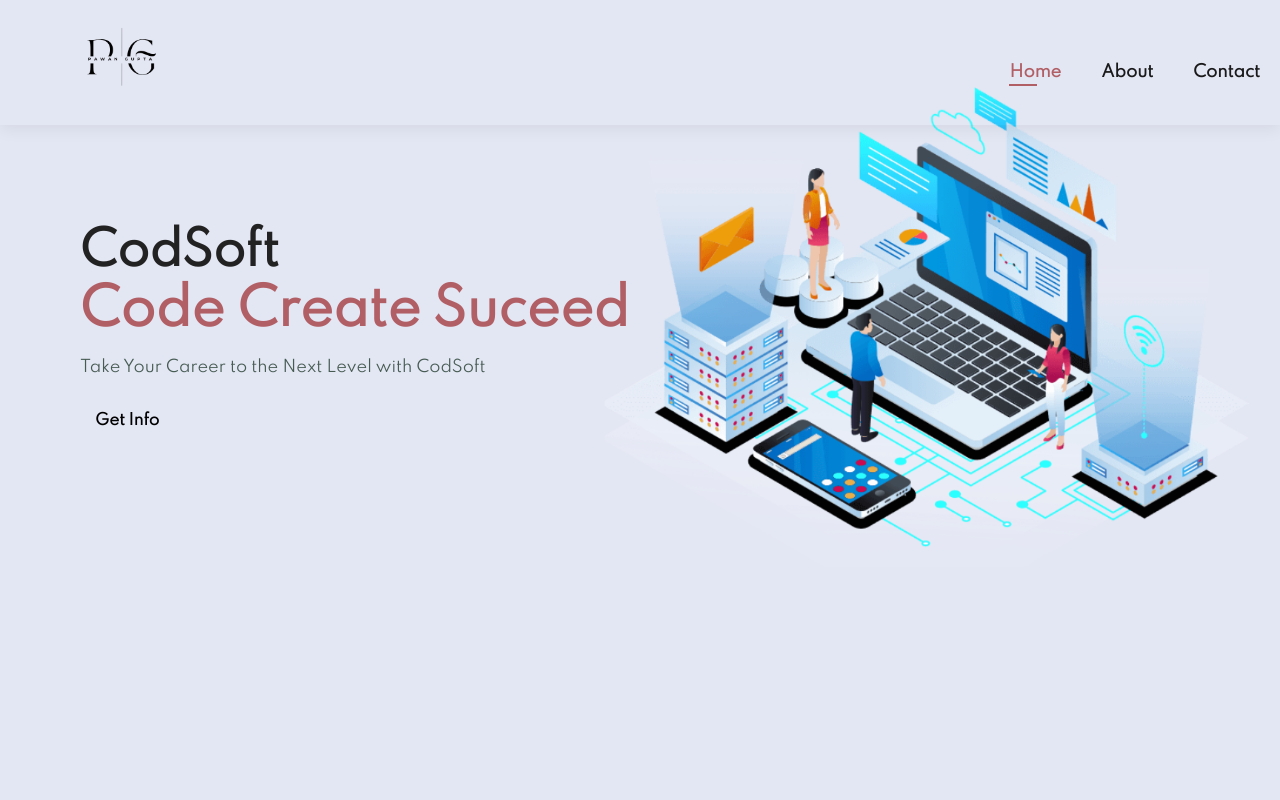
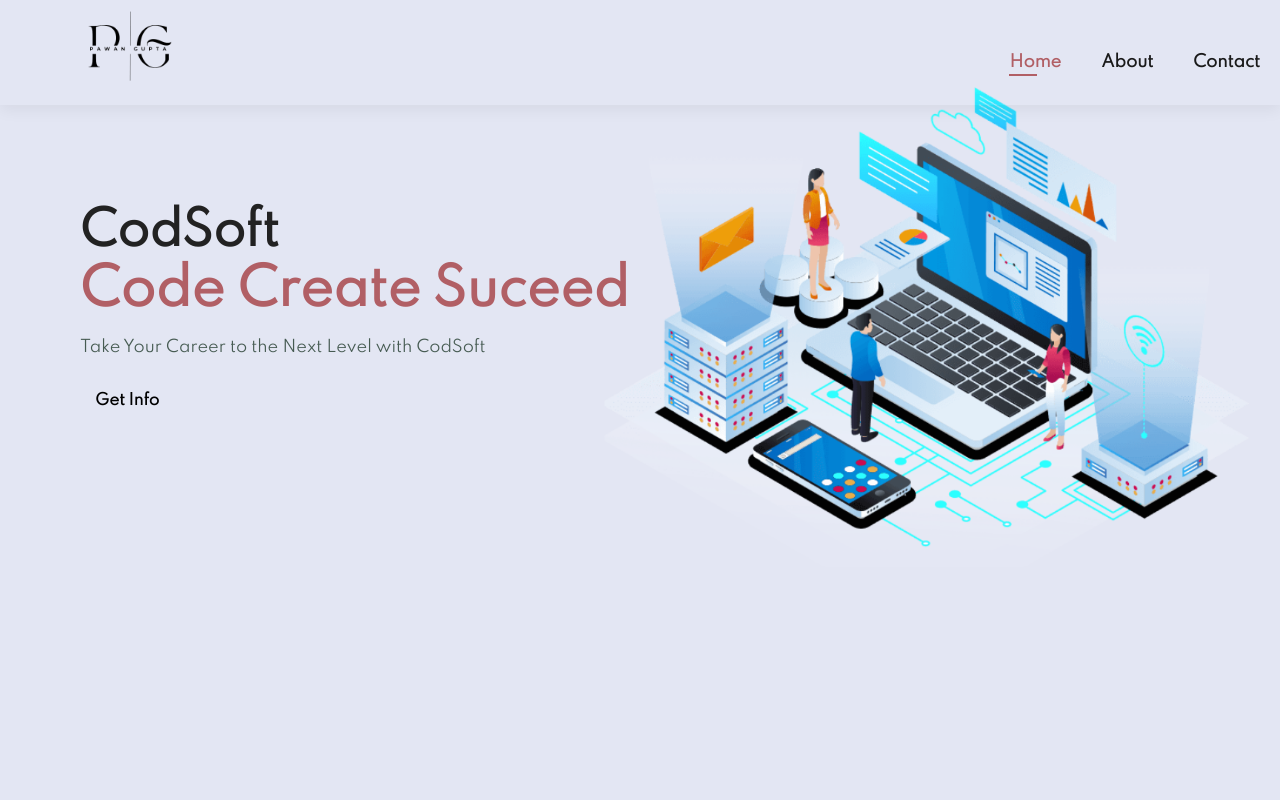
Before and after one commit to PawanGupta17/LandingPage, a plain HTML site: page index.html in a window 1280 px wide. Shown: the top 800 px of the page. Drawn offline with nearby package versions, Linux system fonts and the light colour scheme.

Commit message:
Update style.css

```diff
--- a/style.css
+++ b/style.css
@@ -64,7 +64,7 @@ body {
   display: flex;
   align-items: center;
   justify-content: space-between;
-  padding: 20px 80px;
+  padding: 2px 80px;
   /* background-color: rgba(227, 230, 243, 0.8); */
   box-shadow: 0 5px 15px rgba(0, 0, 0, 0.06);
   position: sticky;
@@ -73,7 +73,7 @@ body {
 }
 
 #header .logo {
-  height: 10vh;
+  height: 12vh;
   width: 100%;
   border-radius: 50px;
 }
@@ -359,7 +359,7 @@ footer .col {
 }
 
 footer .logo {
-  height: 50px;
+  height: 90px;
   margin-bottom: 30px;
 }
 
```
